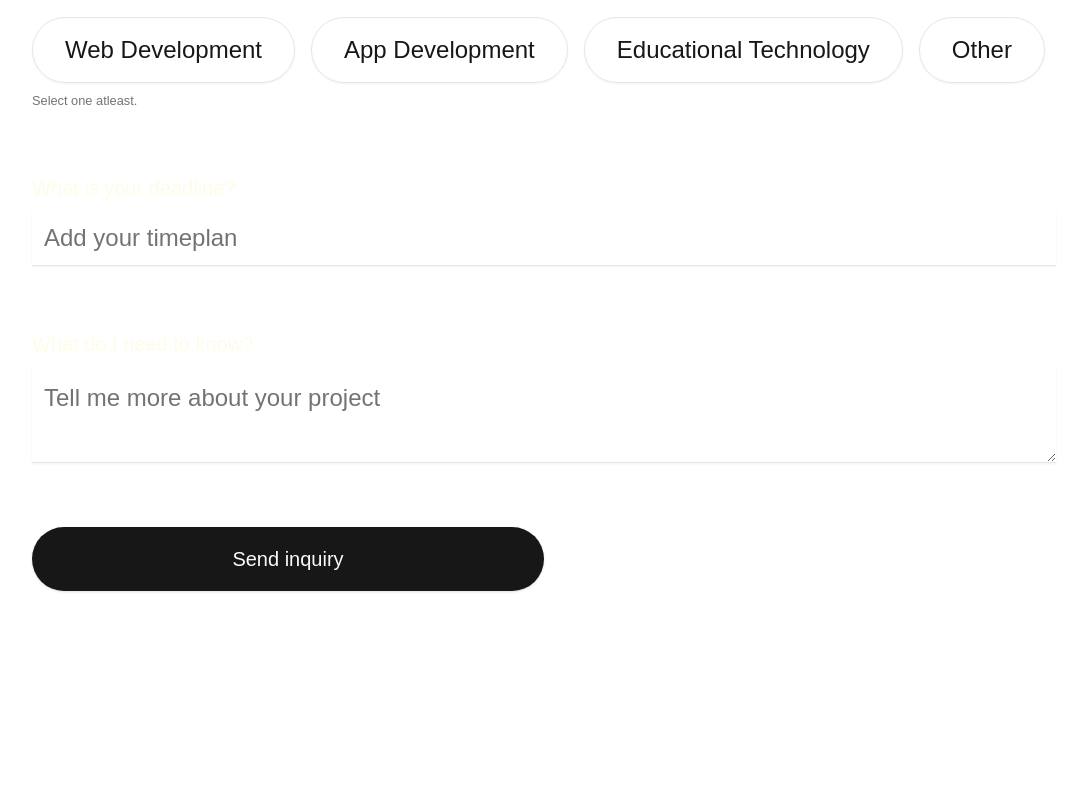
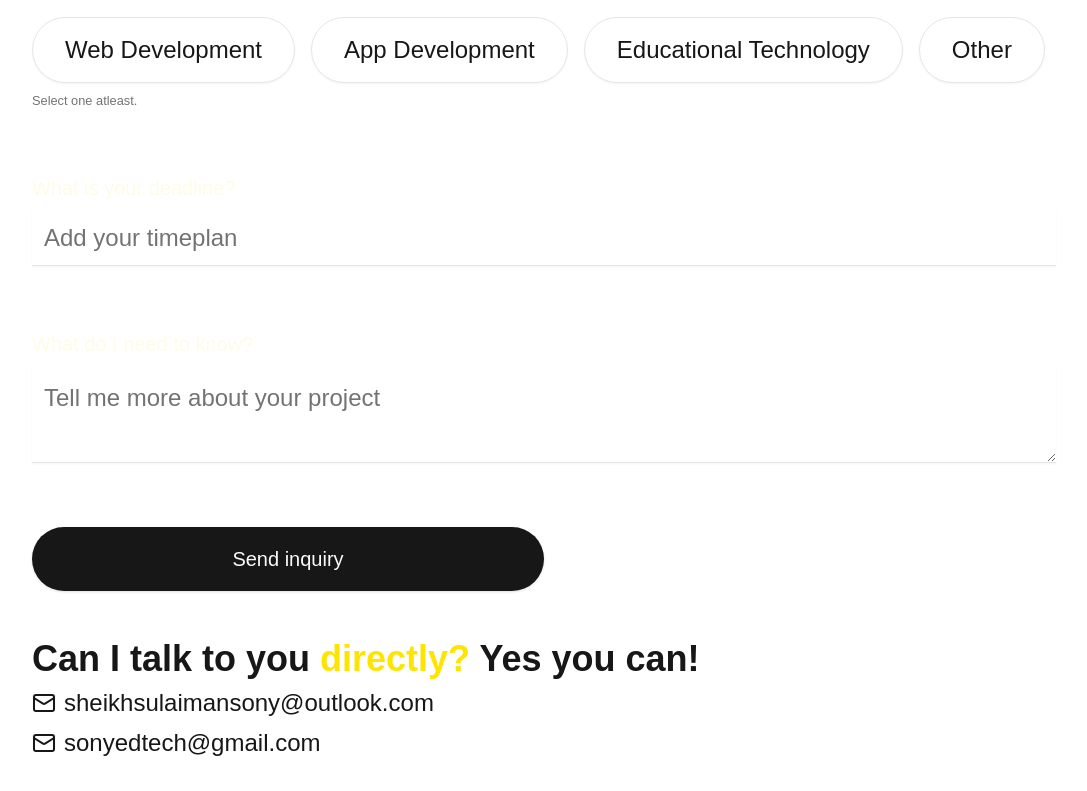
Before and after one commit to sheikhsulaiman/my-portfolio, a Next.js app: page /start-a-project in a window 1280 px wide. Shown: the part 803-1594 px from the top of the page, without its empty margins (96-1183 px from the left). Before the commit the page ends 1442 px from the top, so only its background shows below. Built offline with nearby package versions, Linux system fonts and the light colour scheme.

Commit message:
can i talk to you

```diff
--- a/app/start-a-project/page.tsx
+++ b/app/start-a-project/page.tsx
@@ -1,4 +1,6 @@
 import NewProjectForm from "@/components/forms/new-project-form";
+import Link from "next/link";
+import { LuMail } from "react-icons/lu";
 import React from "react";
 
 const StartAProjectPage = () => {
@@ -9,6 +11,30 @@ const StartAProjectPage = () => {
           Tell me about <br /> your <span className="text-brand">project</span>
         </h1>
         <NewProjectForm />
+        <div className="flex flex-col gap-2 my-8">
+          <h3 className="font-bold text-4xl">
+            Can I talk to you <span className="text-brand">directly?</span> Yes
+            you can!
+          </h3>
+          <Link
+            href="mailto:sheikhsulaimansony@outlook.com"
+            className="flex items-center justify-start gap-2"
+          >
+            <LuMail size={24} />
+            <p className="text-2xl hover:text-brand hover:underline">
+              sheikhsulaimansony@outlook.com
+            </p>
+          </Link>
+          <Link
+            href="mailto:sonyedtech@gmail.com"
+            className="flex items-center justify-start gap-2"
+          >
+            <LuMail size={24} />
+            <p className="text-2xl hover:text-brand hover:underline">
+              sonyedtech@gmail.com
+            </p>
+          </Link>
+        </div>
       </div>
     </main>
   );
```
